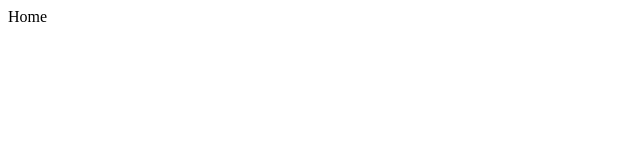
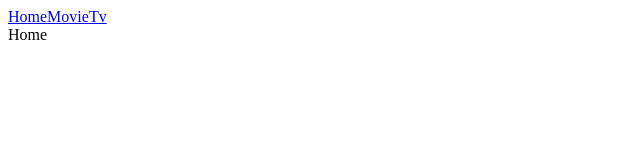
Before and after one commit to kangbumkyu/ugly-router, a React (Create React App) app: page / in a window 1280 px wide. Shown: the top 160 px of the page, without its empty margins (0-640 px from the left). Built offline with nearby package versions, Linux system fonts and the light colour scheme.

Commit message:
3. Implement Header Component with a tag

```diff
--- a/src/App.js
+++ b/src/App.js
@@ -18,9 +18,20 @@ function Route({ path, children }) {
   }
 }
 
+function Header() {
+  return (
+    <>
+      <a href="/">Home</a>
+      <a href="/movie">Movie</a>
+      <a href="/tv">Tv</a>
+    </>
+  );
+}
+
 function App() {
   return (
     <>
+      <Header />
       <Route path="/">
         <Home />
       </Route>
```
